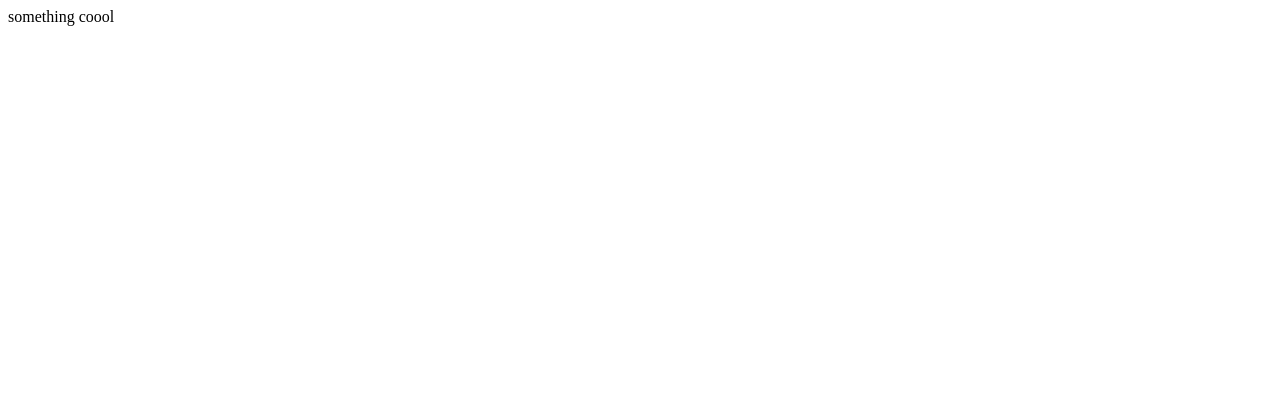
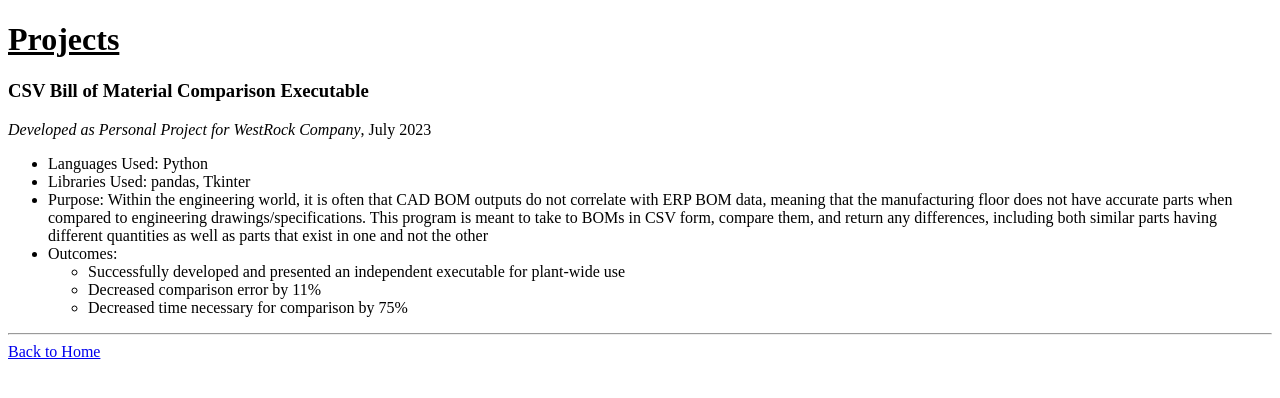
Before and after one commit to KevConn22/Portfolio, a plain HTML site: page public/projects.html in a window 1280 px wide. Drawn offline with Linux system fonts and the light colour scheme.

Commit message:
Update projects.html

```diff
--- a/public/projects.html
+++ b/public/projects.html
@@ -1 +1,31 @@
-something coool
+<!DOCTYPE html>
+<html lang="en">
+<head>
+  <meta charset="UTF-8">
+  <meta http-equiv="X-UA-Compatible" content="IE=edge">
+  <meta name="viewport" content="width=device-width, initial-scale=1.0">
+  <title>Document</title>
+</head>
+<body>
+  <h1><strong><u>Projects</u></strong></h1>
+
+  <h3>CSV Bill of Material Comparison Executable</h3>
+  <p><em>Developed as Personal Project for WestRock Company</em>, July 2023
+    <ul>
+      <li>Languages Used: Python</li>
+      <li>Libraries Used: pandas, Tkinter</li>
+      <li>Purpose: Within the engineering world, it is often that CAD BOM outputs do not correlate with ERP BOM data, meaning that the manufacturing floor does not have accurate parts when compared to engineering drawings/specifications. This program is meant to take to BOMs in CSV form, compare them, and return any differences, including both similar parts having different quantities as well as parts that exist in one and not the other</li>
+      <li>Outcomes:
+      <ul>
+        <li>Successfully developed and presented an independent executable for plant-wide use</li>
+        <li>Decreased comparison error by 11%</li>
+        <li>Decreased time necessary for comparison by 75%</li>
+      </ul>
+      </li>
+    </ul>
+
+    <hr>
+
+    <a href="../index.html">Back to Home</a>
+</body>
+</html>
```
